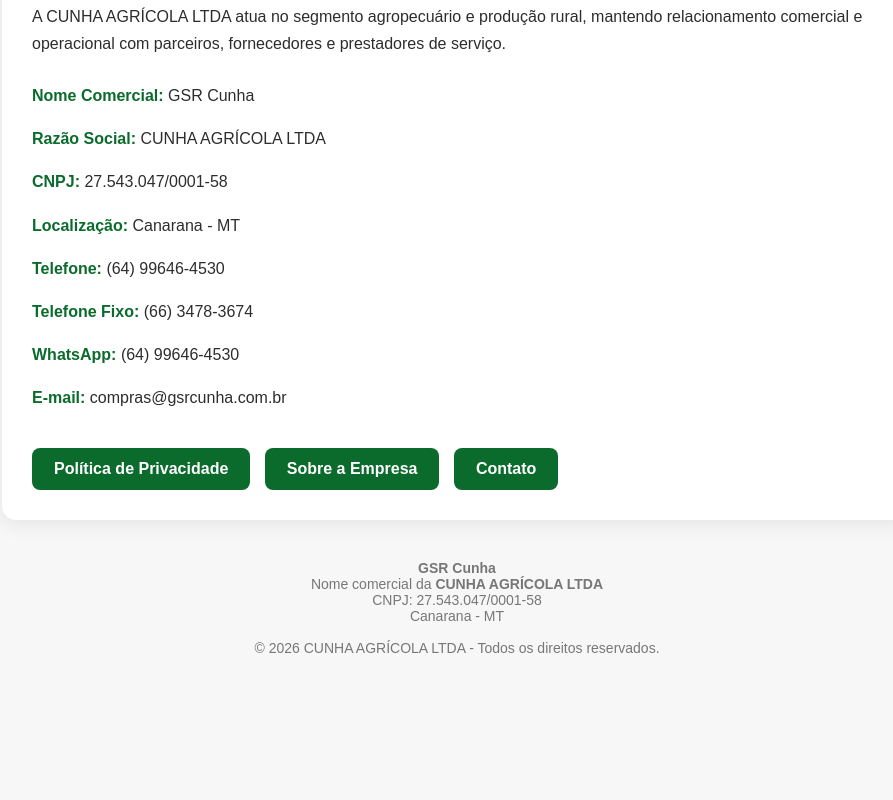
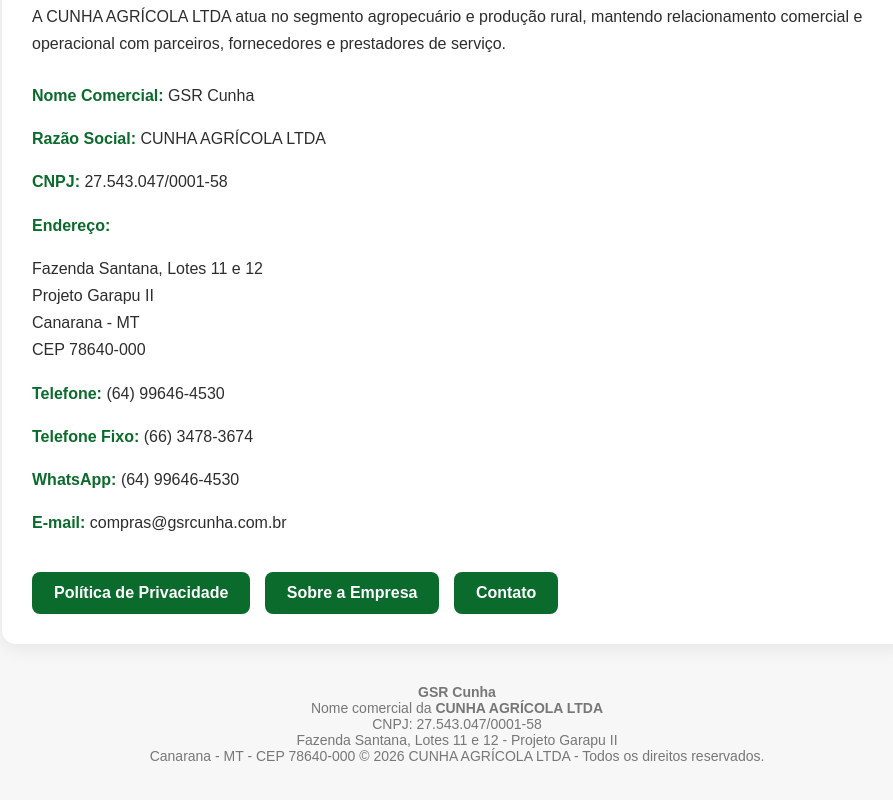
Before and after one commit to suportegsrcunha/gsrcunha-site, a plain HTML site: page index.html in a window 1280 px wide. Shown: the part 526-1326 px from the top of the page, without its empty margins (183-1076 px from the left). Before the commit the page ends 1222 px from the top, so only its background shows below. Drawn offline with Linux system fonts and the light colour scheme.

Commit message:
Update index.html

```diff
--- a/index.html
+++ b/index.html
@@ -118,7 +118,14 @@
                 <p><strong>Nome Comercial:</strong> GSR Cunha</p>
                 <p><strong>Razão Social:</strong> CUNHA AGRÍCOLA LTDA</p>
                 <p><strong>CNPJ:</strong> 27.543.047/0001-58</p>
-                <p><strong>Localização:</strong> Canarana - MT</p>
+                <p><strong>Endereço:</strong></p>
+
+                <p>
+                Fazenda Santana, Lotes 11 e 12<br>
+                Projeto Garapu II<br>
+                Canarana - MT<br>
+                CEP 78640-000
+                </p>
                 <p><strong>Telefone:</strong> (64) 99646-4530</p>
                 <p><strong>Telefone Fixo:</strong> (66) 3478-3674</p>
                 <p><strong>WhatsApp:</strong> (64) 99646-4530</p>
@@ -136,7 +143,8 @@
     <strong>GSR Cunha</strong><br>
     Nome comercial da <strong>CUNHA AGRÍCOLA LTDA</strong><br>
     CNPJ: 27.543.047/0001-58<br>
-    Canarana - MT<br><br>
+    Fazenda Santana, Lotes 11 e 12 - Projeto Garapu II<br>
+    Canarana - MT - CEP 78640-000
 
     © 2026 CUNHA AGRÍCOLA LTDA - Todos os direitos reservados.
 </div>
```
